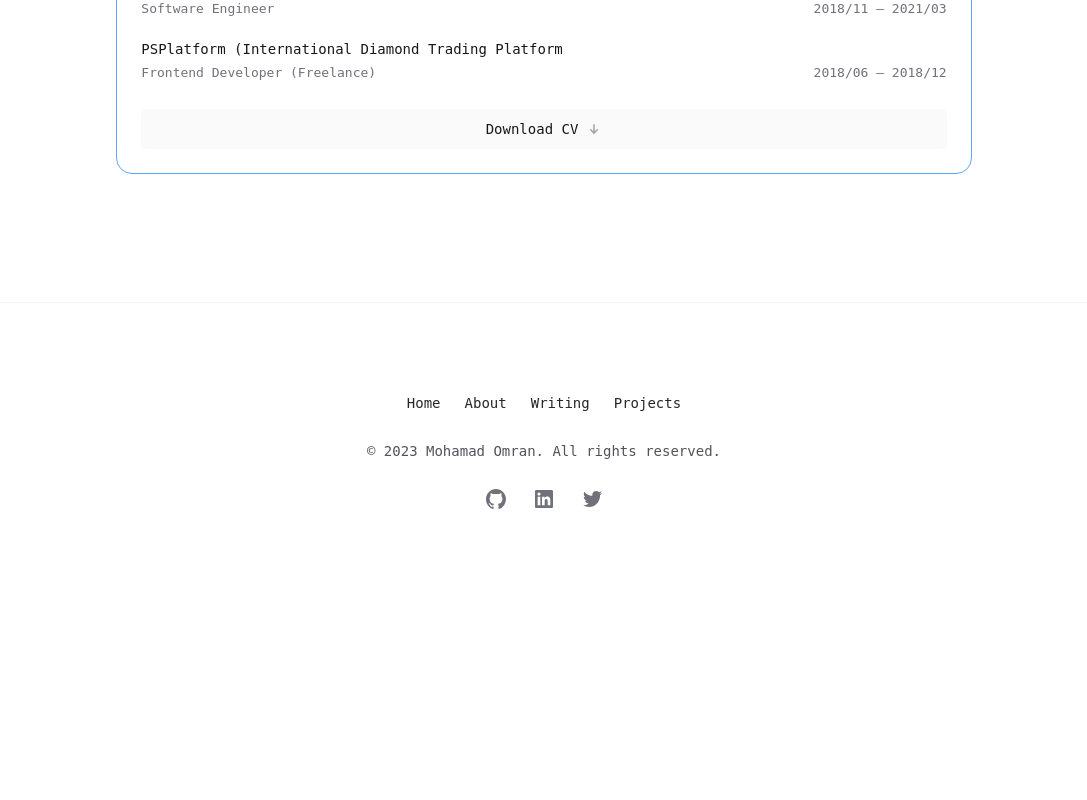
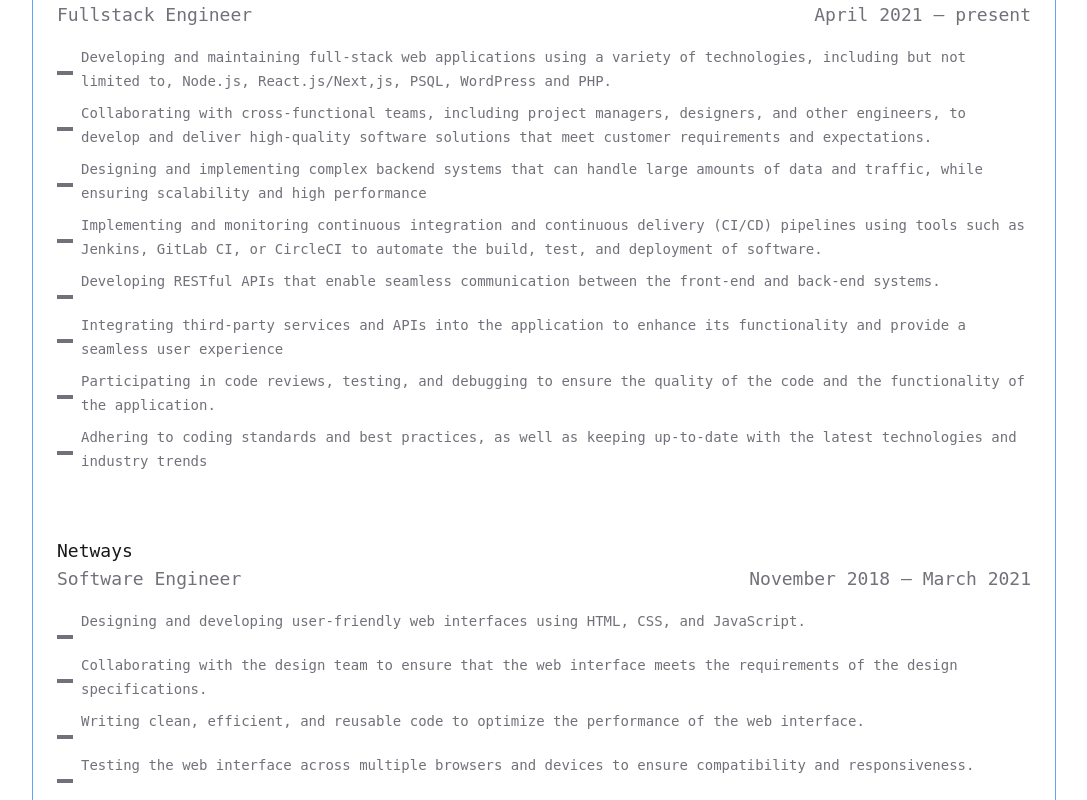
Before and after one commit to mohamadomran/portfolio, a Next.js app: page / in a window 1280 px wide. Shown: the part 1020-1820 px from the top of the page, without its empty margins (96-1183 px from the left). Before the commit the page ends 1595 px from the top, so only its background shows below. Built offline with nearby package versions, Linux system fonts and the light colour scheme; no server answers.

Commit message:
feat: add work tasks

```diff
--- a/components/ui/Resume.tsx
+++ b/components/ui/Resume.tsx
@@ -13,66 +13,90 @@ type Work = {
     end: {
         label: string
         dateTime: string
-    }
+    },
+    tasks?: string[]
 }
 
 export function Resume() {
     const work: Work[] = [
         {
-            company: 'SpeedLane (previously     known as Postlight Lebanon)',
+            company: 'SpeedLane (previously known as Postlight Lebanon)',
             title: 'Fullstack Engineer',
             start: {
-                label: '2021/04',
-                dateTime: '2021/04'
+                label: 'April 2021',
+                dateTime: 'April 2021'
             },
             end: {
                 label: 'present',
                 dateTime: new Date().getFullYear().toString(),
-            }
+            },
+            tasks: [
+                'Developing and maintaining full-stack web applications using a variety of technologies, including but not limited to, Node.js, React.js/Next,js, PSQL, WordPress and PHP.',
+                'Collaborating with cross-functional teams, including project managers, designers, and other engineers, to develop and deliver high-quality software solutions that meet customer requirements and expectations.',
+                'Designing and implementing complex backend systems that can handle large amounts of data and traffic, while ensuring scalability and high performance',
+                'Implementing and monitoring continuous integration and continuous delivery (CI/CD) pipelines using tools such as Jenkins, GitLab CI, or CircleCI to automate the build, test, and deployment of software.',
+                'Developing RESTful APIs that enable seamless communication between the front-end and back-end systems.',
+                'Integrating third-party services and APIs into the application to enhance its functionality and provide a seamless user experience',
+                'Participating in code reviews, testing, and debugging to ensure the quality of the code and the functionality of the application.',
+                'Adhering to coding standards and best practices, as well as keeping up-to-date with the latest technologies and industry trends',
+            ]
         },
         {
             company: 'Netways',
             title: 'Software Engineer',
             start: {
-                label: '2018/11',
-                dateTime: '2018/11'
+                label: 'November 2018',
+                dateTime: 'November 2018'
             },
             end: {
-                label: '2021/03',
-                dateTime: '2021/03'
+                label: 'March 2021',
+                dateTime: 'March 2021'
             },
+            tasks: [
+                'Designing and developing user-friendly web interfaces using HTML, CSS, and JavaScript.',
+                'Collaborating with the design team to ensure that the web interface meets the requirements of the design specifications.',
+                'Writing clean, efficient, and reusable code to optimize the performance of the web interface.',
+                'Testing the web interface across multiple browsers and devices to ensure compatibility and responsiveness.',
+                'Troubleshooting and debugging issues with the web interface to ensure that it is running smoothly and error-free.',
+                'Implementing security measures to protect the web interface and its users from potential security threats.',
+            ]
         },
         {
             company: 'PSPlatform (International Diamond  Trading Platform',
             title: 'Frontend Developer (Freelance)',
             start: {
-                label: '2018/06',
-                dateTime: '2018/06'
+                label: 'June 2018',
+                dateTime: 'June 2018'
             },
             end: {
-                label: '2018/12',
-                dateTime: '2018/12'
+                label: 'November 2018',
+                dateTime: 'November 2018'
             },
         }
     ]
 
     return (
         <Cta icon={BriefcaseIcon} title="Work">
-            <ol className="mt-6 space-y-4">
+            <Button href="/mohamad-omran-CV.pdf" variant="secondary" className="group mt-6 w-full">
+                Download CV
+                <ArrowDownIcon
+                    className="h-4 w-4 stroke-zinc-400 transition group-active:stroke-zinc-600 dark:group-hover:stroke-zinc-50 dark:group-active:stroke-zinc-50" />
+            </Button>
+            <ol className="mt-6 space-y-16  text-lg">
                 {work.map((role, roleIndex) => (
                     <li key={roleIndex} className="flex gap-4">
                         <dl className="flex flex-auto flex-wrap gap-x-2">
                             <dt className="sr-only">Company</dt>
-                            <dd className="w-full flex-none text-sm font-medium text-zinc-900 dark:text-zinc-100">
+                            <dd className="w-full flex-none text-md font-medium text-zinc-900 dark:text-zinc-100">
                                 {role.company}
                             </dd>
                             <dt className="sr-only">Role</dt>
-                            <dd className="text-xs text-zinc-500 dark:text-zinc-400">
+                            <dd className="text-md text-zinc-500 dark:text-zinc-200">
                                 {role.title}
                             </dd>
                             <dt className="sr-only">Date</dt>
                             <dd
-                                className="ml-auto text-xs text-zinc-500 dark:text-zinc-400"
+                                className="ml-auto text-md text-zinc-500 dark:text-zinc-200"
                                 aria-label={`${role.start.label ?? role.start} until ${role.end.label ?? role.end
                                     }`}
                             >
@@ -84,15 +108,32 @@ export function Resume() {
                                     {role.end.label ?? role.end}
                                 </time>
                             </dd>
+                            <dt className="sr-only">Tasks</dt>
+                            <dd className="w-full flex-none text-sm font-medium text-zinc-900 dark:text-zinc-100">
+                                <ul className="mt-4 space-y-2">
+                                    {role.tasks?.map((task, taskIndex) => (
+                                        <li key={taskIndex} className="flex gap-2">
+                                            <span className="flex-shrink-0">
+                                                <svg
+
+                                                    className="h-4 w-4 mt-5 stroke-current text-zinc-500 dark:text-zinc-800"
+                                                    viewBox="0 0 4 4"
+                                                    xmlns="http://www.w3.org/2000/svg"
+                                                >
+                                                    <path d="M0 2h4" />
+                                                </svg>
+                                            </span>
+                                            <span className="text-zinc-500 dark:text-zinc-500">
+                                                {task}
+                                            </span>
+                                        </li>
+                                    ))}
+                                </ul>
+                            </dd>
                         </dl>
                     </li>
                 ))}
             </ol>
-            <Button href="/mohamad-omran-CV.pdf" variant="secondary" className="group mt-6 w-full">
-                Download CV
-                <ArrowDownIcon
-                    className="h-4 w-4 stroke-zinc-400 transition group-active:stroke-zinc-600 dark:group-hover:stroke-zinc-50 dark:group-active:stroke-zinc-50" />
-            </Button>
         </Cta>
     )
 }
```
